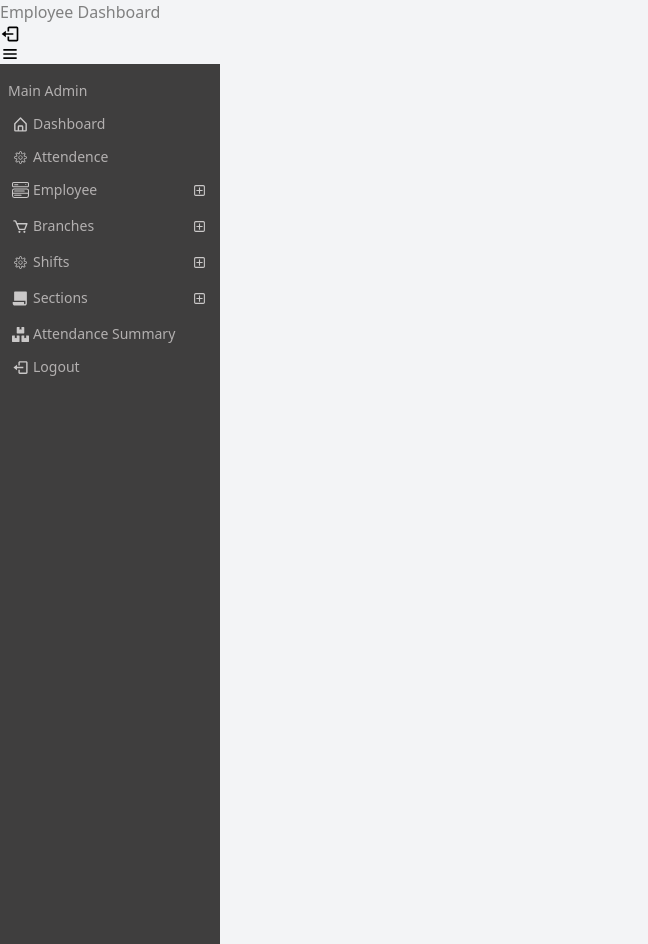
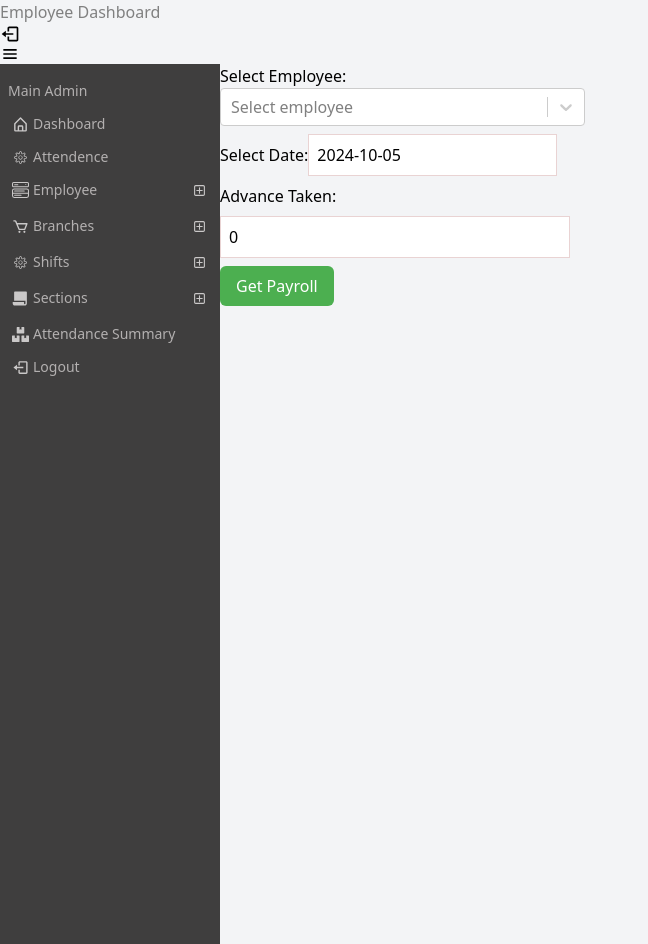
Before and after one commit to ma-wais/hotel-managemt-plus-attendence-frontend, a React (Vite) app: page /admin/payroll in a window 1280 px wide. Shown: the whole page, without its empty margins (0-648 px from the left). Built offline with nearby package versions, Linux system fonts and the light colour scheme; no server answers.

Commit message:
payroll addition

```diff
--- a/src/App.jsx
+++ b/src/App.jsx
@@ -27,6 +27,8 @@ import DeleteSection from "./pages/DeleteSection.jsx";
 import DeleteBranch from "./pages/DeleteBranch.jsx";
 import AdminAddEmployee from "./pages/AdminAddEmployee.jsx";
 import AttendanceReport from "./pages/AttendanceReport.jsx";
+import PayrollForm from "./pages/PayrollForm.jsx";
+import PayrollReport from "./pages/PayrollReport.jsx";
 
 // export const server = "http://localhost:5000/api";
 export const server = "https://hotel-memt-plus-att-api.onrender.com/api"
@@ -63,6 +65,8 @@ function App() {
           <Route path="/admin/branches" element={<AdminBranches />} />
 
           <Route path="/admin/employees" element={<EmployeeList />} />
+          <Route path="/admin/payroll" element={<PayrollForm />} />
+          <Route path="/payroll-report" element={<PayrollReport />} />
           <Route path="/admin/employees-present" element={<AttendanceList />} />
           <Route
             path="/admin/employees-absent"
--- a/src/components/Header.jsx
+++ b/src/components/Header.jsx
@@ -7,8 +7,6 @@ import { RiFilePaperFill } from "react-icons/ri";
 import { useLocation, useNavigate } from "react-router-dom";
 import "../styles/header.scss";
 import { FaBoxes } from "react-icons/fa";
-// import axios from "axios";
-// import { server } from "../App";
 
 // const Header = ({ token, setToken, toggleSidebar, setUser }) => {
 const Header = ({ toggleSidebar }) => {
@@ -102,6 +100,9 @@ export const SideBar = ({ setUser }) => {
         <p onClick={() => navigate("/admin/employees/transfer")}>
           Transfer Employee
         </p>
+        <p onClick={() => navigate("/admin/payroll")}>
+          Payroll
+        </p>
         <p onClick={() => navigate("/admin/employees/delete")}>
           Delete Employee
         </p>
--- a/src/pages/AttendanceReport.jsx
+++ b/src/pages/AttendanceReport.jsx
@@ -26,7 +26,6 @@ const AttendanceReport = () => {
     fetchEmployees();
   }, []);
 
-  // Modified handleGenerateReport function
   const handleGenerateReport = async () => {
     if (!selectedEmployee || !startDate || !endDate) {
       alert("Please select an employee and date range.");
--- /dev/null
+++ b/src/pages/PayrollForm.jsx
@@ -0,0 +1,122 @@
+import React, { useState, useEffect } from "react";
+import axios from "axios";
+import Select from "react-select";
+import DatePicker from "react-datepicker";
+import "react-datepicker/dist/react-datepicker.css";
+import { useNavigate } from "react-router-dom"; // Import useNavigate
+import { server } from "../App";
+
+const PayrollForm = () => {
+  const navigate = useNavigate();
+
+  const [employees, setEmployees] = useState([]);
+  const [selectedEmployee, setSelectedEmployee] = useState(null);
+  const [date, setDate] = useState(new Date());
+  const [advanceTaken, setAdvanceTaken] = useState(0);
+  const [loading, setLoading] = useState(false);
+  const [joiningdate, setJoiningDate] = useState(new Date());
+
+  useEffect(() => {
+    axios
+      .get("http://localhost:5000/api/employees")
+      .then((res) => {
+        const employeeOptions = res.data.map((employee) => ({
+          value: employee._id,
+          label: employee.name,
+        }));
+        setEmployees(employeeOptions);
+      })
+      .catch((err) => console.error("Error fetching employees:", err));
+  }, []);
+
+  const handleSubmit = async (e) => {
+    e.preventDefault();
+    if (!selectedEmployee || !date) {
+      alert("Please select employee and date");
+      return;
+    }
+
+    setLoading(true);
+
+    try {
+      const response = await axios.get(`${server}/payroll`, {
+        params: {
+          employeeId: selectedEmployee.value,
+          date: date.toISOString(),
+        },
+      });
+
+      const { attendance, dailyRate } = response.data;
+      const daysPresent = attendance.filter(
+        (att) => att.status === "Present"
+      ).length;
+      const totalPayroll = daysPresent * dailyRate - advanceTaken;
+
+      navigate("/payroll-report", {
+        state: {
+          payrollData: {
+            date,
+            attendance,
+            daysPresent,
+            dailyRate,
+            totalPayroll,
+            employee: selectedEmployee.label,
+          },
+        },
+      });
+    } catch (error) {
+      console.error("Error fetching payroll:", error);
+    }
+
+    setLoading(false);
+  };
+
+  return (
+    <div className="m-10">
+      <form onSubmit={handleSubmit} className="space-y-4">
+        <div className="flex gap-4 flex-wrap">
+          <div>
+            <label className="block text-gray-700">Select Employee:</label>
+            <Select
+              options={employees}
+              value={selectedEmployee}
+              onChange={setSelectedEmployee}
+              placeholder="Select employee"
+              className="mt-2 !w-[200px]"
+            />
+          </div>
+
+          <div>
+            <label className="block text-gray-700">Select Date:</label>
+            <DatePicker
+              selected={date}
+              onChange={(date) => setDate(date)}
+              dateFormat="yyyy-MM-dd"
+              className="mt-2 p-[6px] border border-gray-300 rounded w-full"
+            />
+          </div>
+        </div>
+
+        <div>
+          <label className="block text-gray-700">Advance Taken:</label>
+          <input
+            type="number"
+            value={advanceTaken}
+            onChange={(e) => setAdvanceTaken(Number(e.target.value))}
+            className="mt-2 p-2 border border-gray-300 rounded w-full max-w-[250px]"
+            placeholder="Enter advance taken"
+          />
+        </div>
+
+        <button
+          type="submit"
+          className="w-full bg-blue-500 text-white py-2 rounded mt-4 hover:bg-blue-600"
+        >
+          {loading ? "Calculating..." : "Get Payroll"}
+        </button>
+      </form>
+    </div>
+  );
+};
+
+export default PayrollForm;
--- /dev/null
+++ b/src/pages/PayrollReport.jsx
@@ -0,0 +1,95 @@
+import React from "react";
+import { useLocation, useNavigate } from "react-router-dom";
+
+const getDaysInRange = (startDate, endDate) => {
+  let dates = [];
+  let currentDate = new Date(startDate);
+
+  while (currentDate <= endDate) {
+    dates.push(new Date(currentDate));
+    currentDate.setDate(currentDate.getDate() + 1);
+  }
+
+  return dates;
+};
+
+const PayrollReport = () => {
+  const location = useLocation();
+  const navigate = useNavigate();
+
+  const { payrollData } = location.state || {};
+    console.log(payrollData);
+
+  if (!payrollData) {
+    return (
+      <div className="p-10">
+        <h1 className="text-2xl font-bold">No payroll data found!</h1>
+        <button
+          className="mt-4 bg-blue-500 text-white py-2 px-4 rounded"
+          onClick={() => navigate("/")}
+        >
+          Go Back
+        </button>
+      </div>
+    );
+  }
+
+  const selectedDate = new Date(payrollData?.date);
+
+  const startDate = new Date(selectedDate);
+  startDate.setMonth(startDate.getMonth() - 1);
+
+  const daysInRange = getDaysInRange(startDate, selectedDate);
+
+  const attendanceMap = payrollData.attendance.reduce((acc, att) => {
+    acc[new Date(att.date).toDateString()] = att.status;
+    return acc;
+  }, {});
+
+  const completeAttendance = daysInRange.map((date) => {
+    const dateString = date.toDateString();
+    return {
+      date,
+      status: attendanceMap[dateString] || "Absent",
+    };
+  });
+
+  return (
+    <div className="m-10">
+      <h1 className="text-2xl font-bold mb-4">Payroll Report for {payrollData.employee}</h1>
+      <table className="min-w-full bg-white border">
+        <thead>
+          <tr>
+            <th className="py-2 px-4 border">Date</th>
+            <th className="py-2 px-4 border">Status</th>
+          </tr>
+        </thead>
+        <tbody>
+          {completeAttendance.map((att, index) => (
+            <tr key={index}>
+              <td className="py-2 px-4 border">
+                {att.date.toLocaleDateString()}
+              </td>
+              <td className="py-2 px-4 border">{att.status}</td>
+            </tr>
+          ))}
+        </tbody>
+      </table>
+
+      <div className="mt-4">
+        <p><strong>Days Present:</strong> {payrollData.daysPresent}</p>
+        <p><strong>Daily Rate:</strong> {payrollData.dailyRate}</p>
+        <p><strong>Total Payroll (minus advance):</strong> {payrollData.totalPayroll}</p>
+      </div>
+
+      <button
+        className="mt-6 bg-blue-500 text-white py-2 px-4 rounded"
+        onClick={() => navigate("/")}
+      >
+        Go Back
+      </button>
+    </div>
+  );
+};
+
+export default PayrollReport;
```
